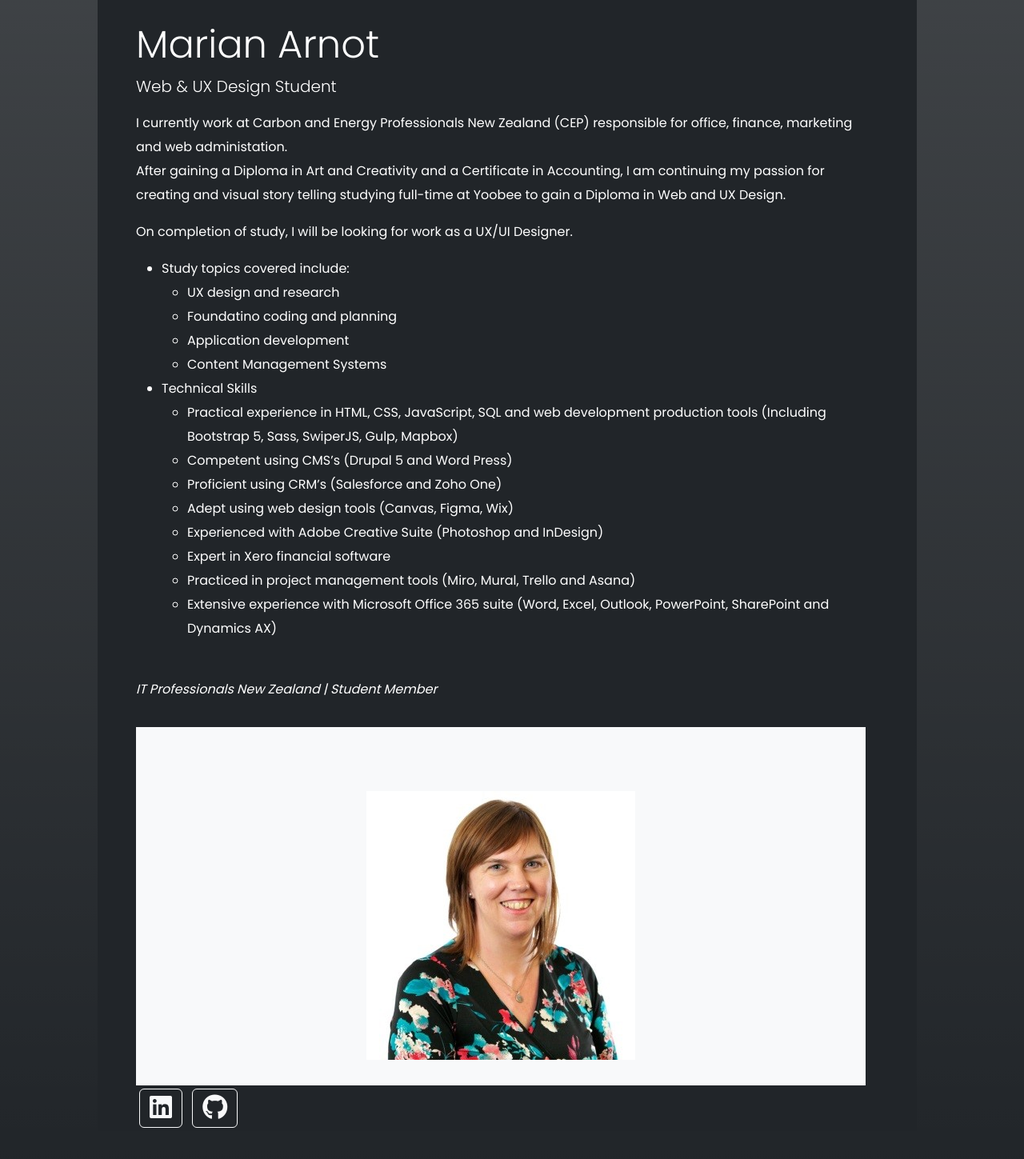
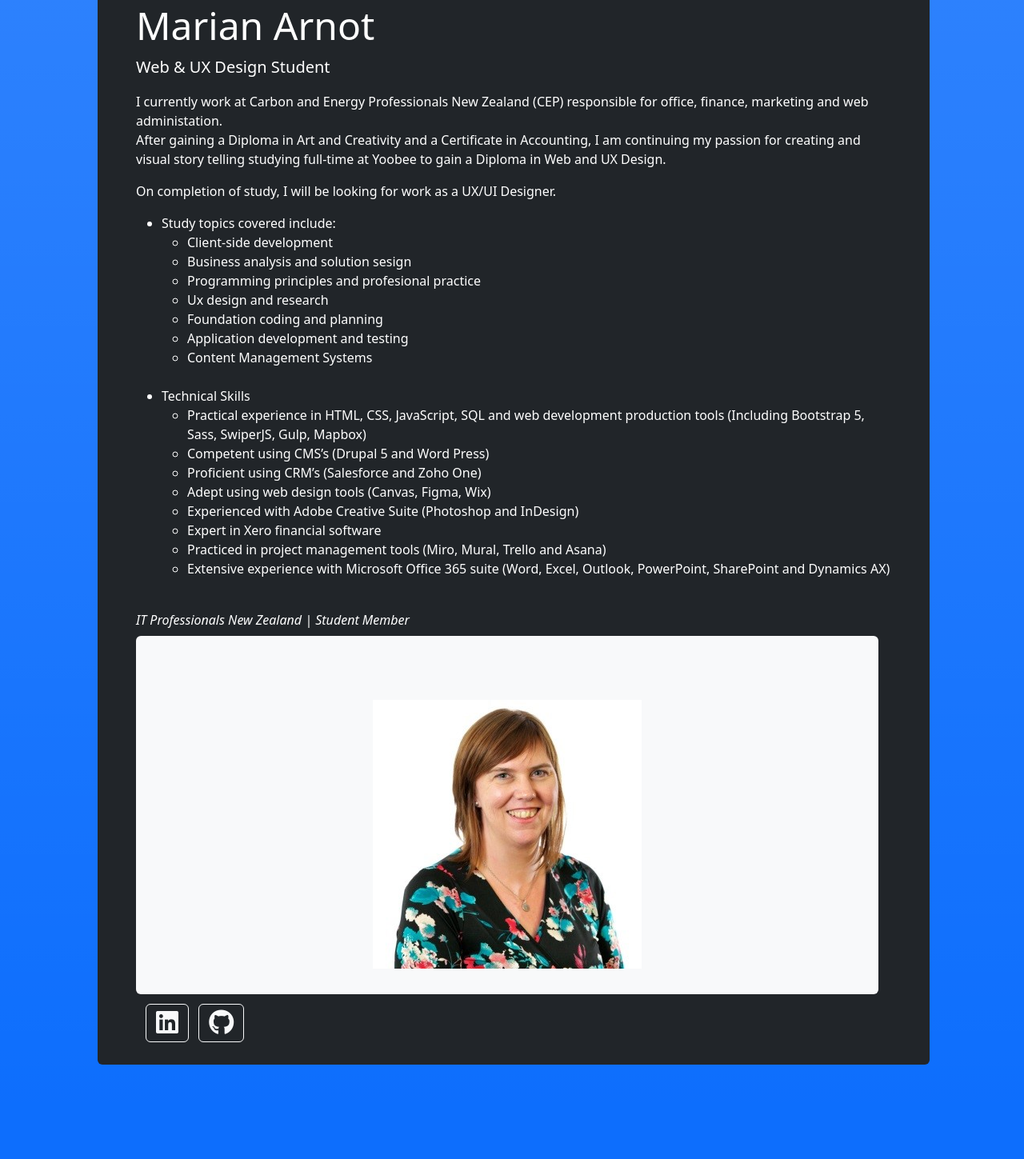
Before and after one commit to Maz5710/NewsAPI, a website: page profile.html in a window 1280 px wide. Shown: the part 189-1638 px from the top of the page at 80% size. After the commit the page ends 1588 px from the top, so only its background shows below. Drawn offline with nearby package versions, Linux system fonts and the light colour scheme.

Commit message:
update background color

```diff
--- a/css/style.css
+++ b/css/style.css
@@ -1,14 +1,10 @@
 @import url('https://fonts.googleapis.com/css2?family=Poppins:wght@100;300;400;500;600&display=swap');
 
-body #myProfile {
+.body #myProfile {
     font-family: Poppins;
     color: whitesmoke;
     line-height: 30px;
     width: 100%;
-}
-
-.box {
-    border-radius: 3%;
 }
 
 .navbar .navbar-dark {
--- a/js/script.js
+++ b/js/script.js
@@ -66,7 +66,7 @@ function mainFunction(myKey) {
                             <img src="${story.image}" class="card-img-top" alt="news image">
                             <div class="card-body">
                                 <h5 class="card-title fw-bold">${story.title}</h5>
-                                <p class="card-text">${story.description}<br><br>Source: <a class="text-success" href="${story.source.url}" target="_blank">${story.source.name}</a><br><br><button class="btn-primary btn"><a class="text-light" href="${story.url} " target="_blank">View full article</a></button></p>
+                                <p class="card-text">${story.description}<br><br>Source: <a class="text-danger" href="${story.source.url}" target="_blank">${story.source.name}</a><br><br><button class="btn-success btn"><a class="text-light" href="${story.url} " target="_blank">View full article</a></button></p>
                             </div>
                         </div>
                     </div>`;
@@ -98,7 +98,7 @@ function mainFunction(myKey) {
                             <img src="${story.image}" class="card-img-top" alt="news image">
                             <div class="card-body">
                                 <h5 class="card-title fw-bold">${story.title}</h5>
-                                <p class="card-text">${story.description}<br><br>Source: <a class="text-success" href="${story.source.url}" target="_blank">${story.source.name}</a><br><br><button class="btn-primary btn"><a class="text-light" href="${story.url} " target="_blank">View full article</a></button></p>
+                                <p class="card-text">${story.description}<br><br>Source: <a class="text-danger" href="${story.source.url}" target="_blank">${story.source.name}</a><br><br><button class="btn-success btn"><a class="text-light" href="${story.url} " target="_blank">View full article</a></button></p>
                             </div>
                         </div>
                     </div>`;
--- a/profile.html
+++ b/profile.html
@@ -43,13 +43,13 @@
 
 <!-- Profile Container Section Start -->
 
-<body class="bg-dark bg-gradient">
+<body class="bg-primary bg-gradient">
   <div id="myProfile" class="container p-5">
-    <div class="row mb-2">
+    <div class="row mb-1">
       <div class="d-md-flex flex-md-equal w-100 my-md-3 ps-md-3">
-        <div class="text-bg-dark me-md-3 pt-3 px-3 pt-md-5 px-md-5 text-left overflow-hidden">
+        <div class="text-bg-dark rounded p-3 pt-md-5 px-md-5 text-left overflow-hidden">
           <!-- Profile Text Section Start -->
-          <div class="my-3 py-3">
+          <div class="py-2">
             <h2 class="display-5">Marian Arnot</h2>
             <p class="lead">Web & UX Design Student</p>
             <p class="profile-text mb-auto"> I currently work at Carbon and
@@ -66,15 +66,20 @@
             <ul class="list-bulletPoints">
               <li>Study topics covered include:
                 <ul>
-                  <li>UX design and research</li>
-                  <li>Foundatino coding and planning</li>
-                  <li>Application development</li>
+                  <li>Client-side development</li>
+                  <li>Business analysis and solution sesign</li>
+                  <li>Programming principles and profesional practice</li>
+                  <li>Ux design and research</li>
+                  <li>Foundation coding and planning</li>
+                  <li>Application development and testing</li>
                   <li>Content Management Systems</li>
                 </ul>
               </li>
+              <br>
               <li>Technical Skills</li>
               <ul>
-                <li>Practical experience in HTML, CSS, JavaScript, SQL and web development production tools (Including Bootstrap 5, Sass, SwiperJS, Gulp, Mapbox)        </li>
+                <li>Practical experience in HTML, CSS, JavaScript, SQL and web development production tools (Including
+                  Bootstrap 5, Sass, SwiperJS, Gulp, Mapbox) </li>
                 <li>Competent using CMS’s (Drupal 5 and Word Press)</li>
                 <li>Proficient using CRM’s (Salesforce and Zoho One)</li>
                 <li>Adept using web design tools (Canvas, Figma, Wix)</li>
@@ -91,15 +96,16 @@
           <!-- Profile Text Section End -->
 
           <!-- Profile Image Section Start -->
-          <div class="bg-light me-md-3 pt-3 px-3 pt-md-5 px-md-5 text-center overflow-hidden">
+          <div class="bg-light rounded me-md-3 pt-3 px-3 pt-md-5 px-md-5 text-center overflow-hidden">
             <div class="my-3 p-3">
               <img id="bioPhoto" src="./img/marian_arnot.jpg" alt="Marian Arnot">
             </div>
           </div>
           <!-- Profile Image Section End -->
-
+          <div class="container">
             <!-- Social Media Links Start -->
-          <div class="col-3">
+            <div class="row">
+              <div class="col-6 p-2">
                 <a class="btn btn-outline-light btn-floating m-1" href="https://www.linkedin.com/in/mazarnot/"
                   target="_blank" role="button"><i class="fa-brands fa-linkedin"></i>
                 </a>
@@ -110,7 +116,6 @@
               <!-- Social Media Links End -->
             </div>
             <!-- About Container Section End Start -->
-
 
             <!-- Font Awesome -->
             <script src="https://kit.fontawesome.com/222e21d044.js" crossorigin="anonymous"></script>
```
Also changed, not shown: index.html (+2 -3 lines). Lines whose indentation alone changed are shown as unchanged.
